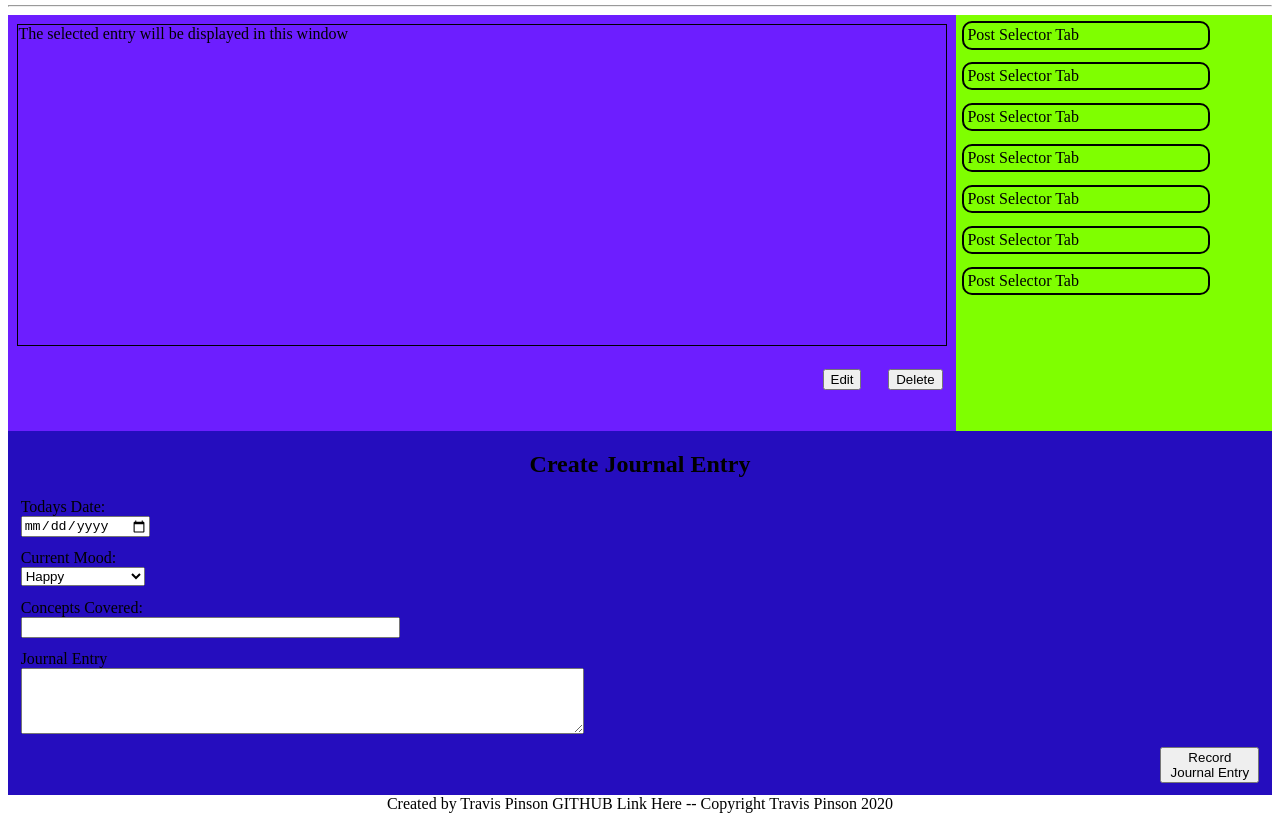
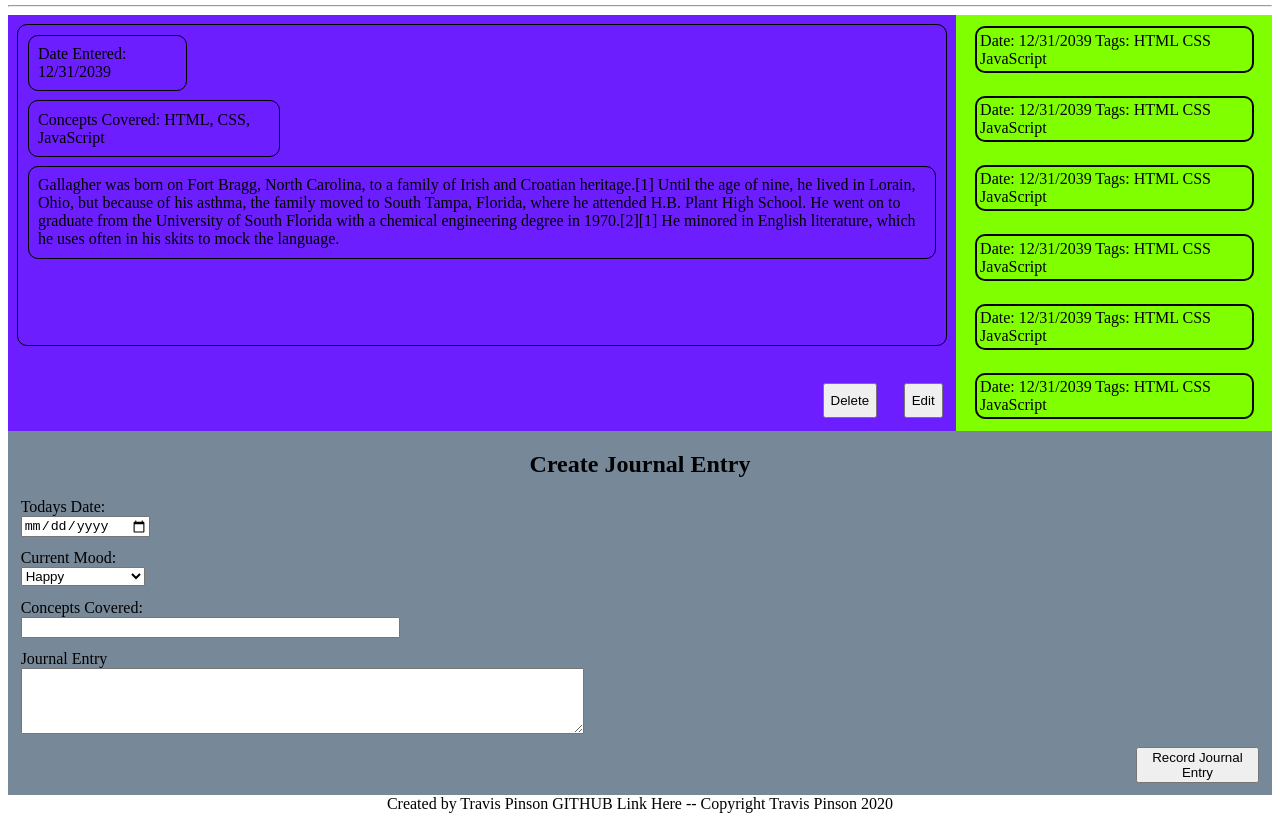
Before and after one commit to TAPinson/Daily-Journal, a plain HTML site: page index.html in a window 1280 px wide. Shown: the part 91-912 px from the top of the page. Drawn offline with Linux system fonts and the light colour scheme.

Commit message:
MVP skeleton only v1

```diff
--- a/index.html
+++ b/index.html
@@ -17,19 +17,32 @@
     <section class="entry-viewer">
         <div class="entry-viewer__highlighted">
             <div class="entry-card">
-                The selected entry will be displayed in this window
+                <div class="entry-date">
+                    Date Entered: 12/31/2039
+                </div>
+                <div class="entry-tags">
+                    Concepts Covered: HTML, CSS, JavaScript
+                </div>
+                <div class="entry-entry">
+                Gallagher was born on Fort Bragg, North Carolina, to a family of Irish and Croatian heritage.[1]
+                Until the age of nine, he lived in Lorain, Ohio, but because of his asthma, the family moved to South Tampa, Florida,
+                where he attended H.B. Plant High School. He went on to graduate from the University of South Florida with a chemical engineering
+                degree in 1970.[2][1] He minored in English literature, which he uses often in his skits to mock the language.
+                </div>
             </div>
+            <div class="entry-button-box">
             <button class="entry_delete">Delete</button>
             <button class="entry_edit">Edit</button>
+            </div>
         </div>
         <aside>
-            <div class="postTab">Post Selector Tab</div>
-            <div class="postTab">Post Selector Tab</div>
-            <div class="postTab">Post Selector Tab</div>
-            <div class="postTab">Post Selector Tab</div>
-            <div class="postTab">Post Selector Tab</div>
-            <div class="postTab">Post Selector Tab</div>
-            <div class="postTab">Post Selector Tab</div>
+            <div class="postTab">Date: 12/31/2039 Tags: HTML CSS JavaScript</div>
+            <div class="postTab">Date: 12/31/2039 Tags: HTML CSS JavaScript</div>
+            <div class="postTab">Date: 12/31/2039 Tags: HTML CSS JavaScript</div>
+            <div class="postTab">Date: 12/31/2039 Tags: HTML CSS JavaScript</div>
+            <div class="postTab">Date: 12/31/2039 Tags: HTML CSS JavaScript</div>
+            <div class="postTab">Date: 12/31/2039 Tags: HTML CSS JavaScript</div>
+
         </aside>
     </section>
     <form class="entry-input">
--- a/styles/main.css
+++ b/styles/main.css
@@ -26,16 +26,43 @@ header {
     background-color: rgb(109, 30, 255);
     width: 75%;
     height: 26em;
+    display: flex;
+    flex-wrap: wrap;
+}
+
+.entry-date {
+    border: 1px solid;
+    max-width: 15%;
+    margin: 1%;
+    padding: 1%;
+    border-radius: 10px;
+}
+
+.entry-tags {
+    border: 1px solid;
+    max-width: 25%;
+    margin: 1%;
+    padding: 1%;
+    border-radius: 10px;
+}
+
+.entry-entry {
+    border: 1px solid;
+    margin: 1%;
+    padding: 1%;
+    border-radius: 10px;
+
 }
 
 .entry-card {
     border: 1px solid;
     margin: 1%;
     height: 20em;
+    border-radius: 10px;
 }
 
 .entry-input {
-    background-color: rgb(37, 13, 190);
+    background-color: lightslategray;
     padding-left: 1%;
     padding-bottom: 1%;
     padding-right: 1%;
@@ -44,12 +71,15 @@ header {
 }
 
 .entry_delete {
-    float: right;
     margin: 1em;
 }
 
+.entry-button-box {
+    width: 100%;
+    display: flex;
+    justify-content: flex-end;
+}
  .entry_edit {
-     float: right;
      margin: 1em;
  }
 
@@ -58,14 +88,15 @@ header {
     width: 25%;
     display: flex;
     flex-direction: column;
+    justify-content: space-around;
 }
 
 .postTab {
     padding: 1%;
-    margin: 2%;
     border: 2px solid;
     border-radius: 10px;
-    max-width: 75%;
+    max-width: 85%;
+    margin-left: 6%;
 }
 
 .input-head {
@@ -92,7 +123,7 @@ header {
 }
 
 .entry-submit {
-    max-width: 8%;
+    max-width: 10%;
     align-self: flex-end;
     margin-top: 1%;
 }
```
